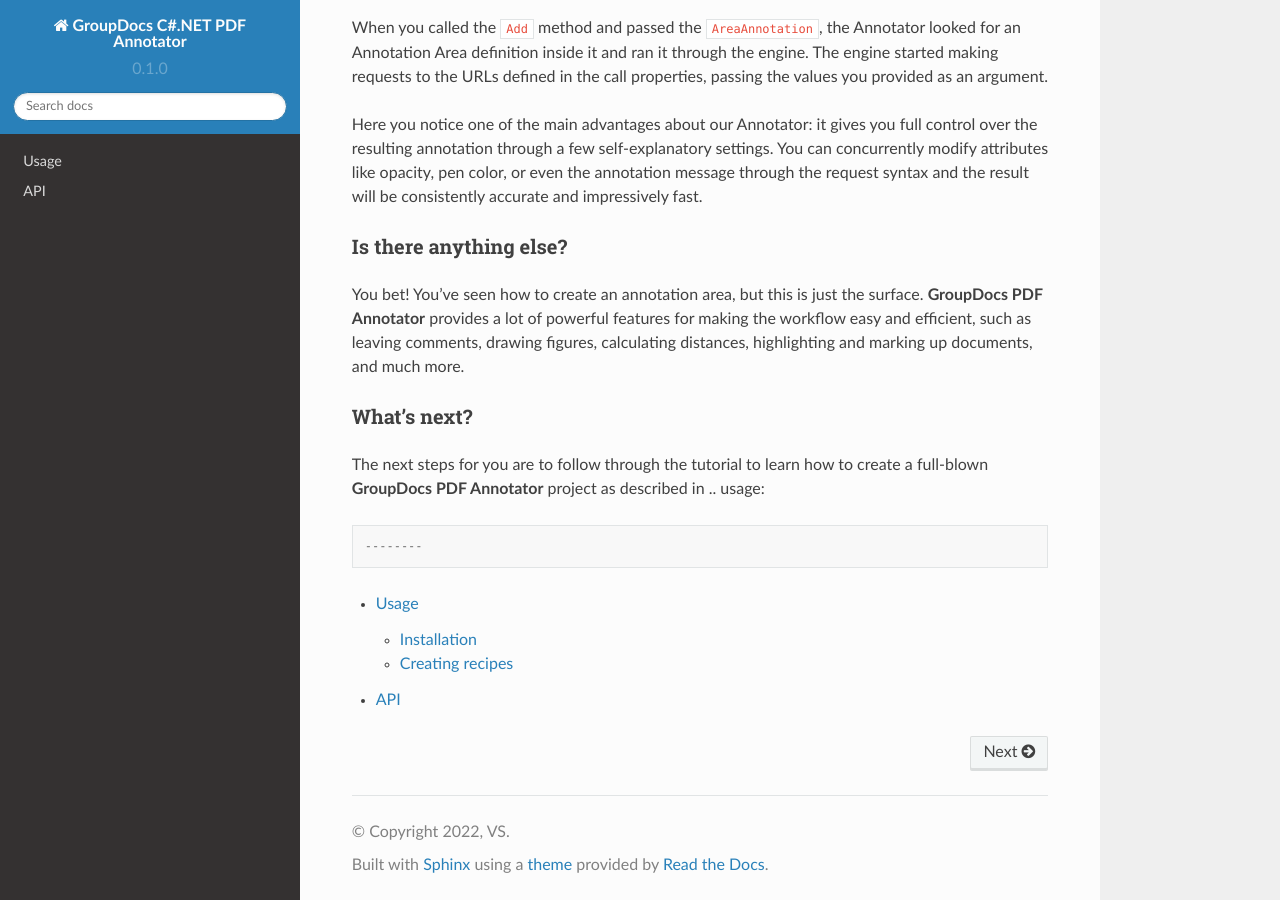
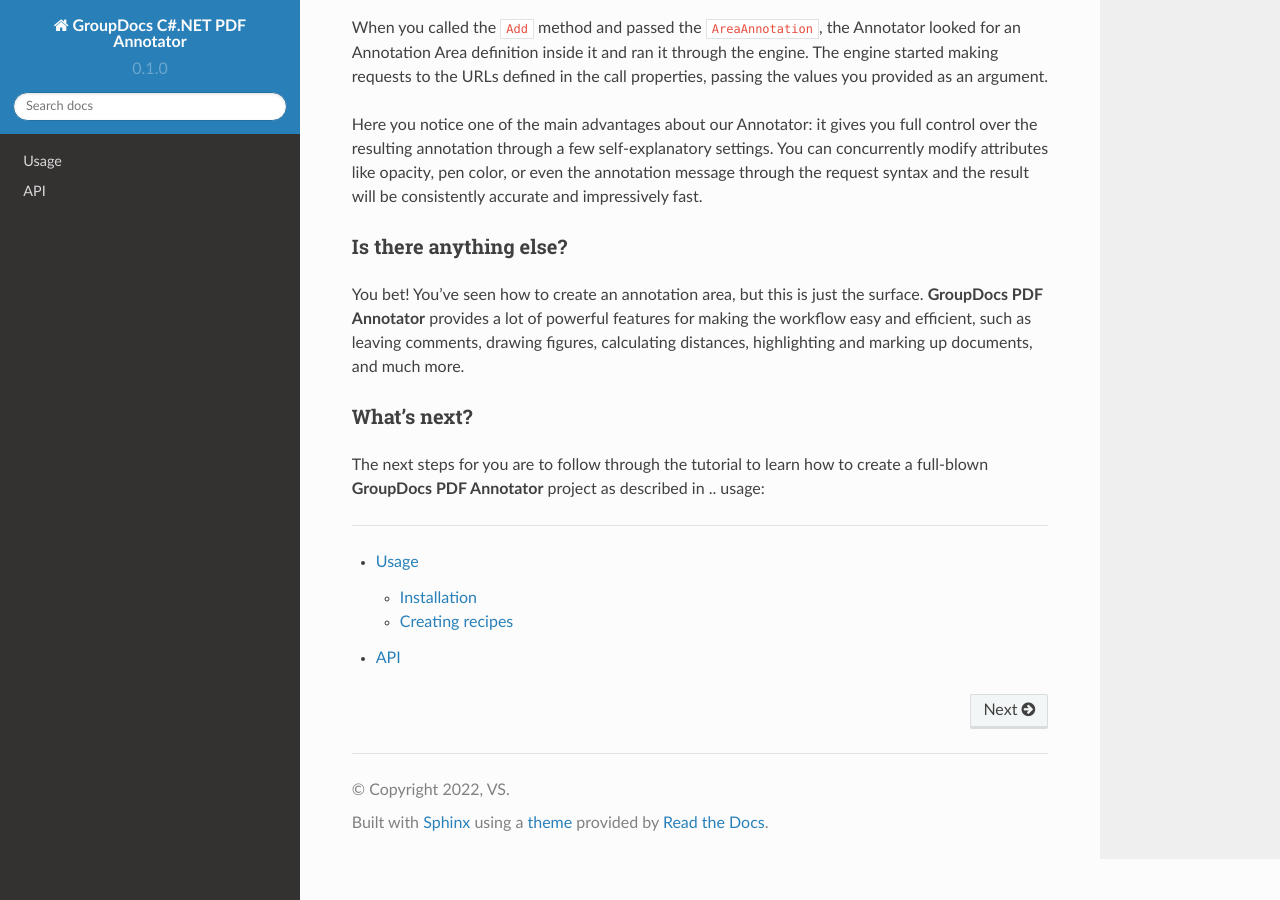
Before and after one commit to vadimsteckler1/asposetest, a Sphinx documentation site: the page built from docs/source/index.rst, in a window 1280 px wide and 900 px high, scrolled down 1230 px. Built offline with Sphinx 7.4.7 and the Read the Docs theme 2.0.0, drawn with Linux system fonts in a browser that asks for light colours.

```diff
--- a/docs/source/index.rst
+++ b/docs/source/index.rst
@@ -58,7 +58,7 @@ You bet! You’ve seen how to create an annotation area, but this is just the su
 
 What's next?
 -------------------
-The next steps for you are to follow through the tutorial to learn how to create a full-blown **GroupDocs PDF Annotator** project as described in .. usage::
+The next steps for you are to follow through the tutorial to learn how to create a full-blown **GroupDocs PDF Annotator** project as described in .. usage:
 
 --------
 
```
